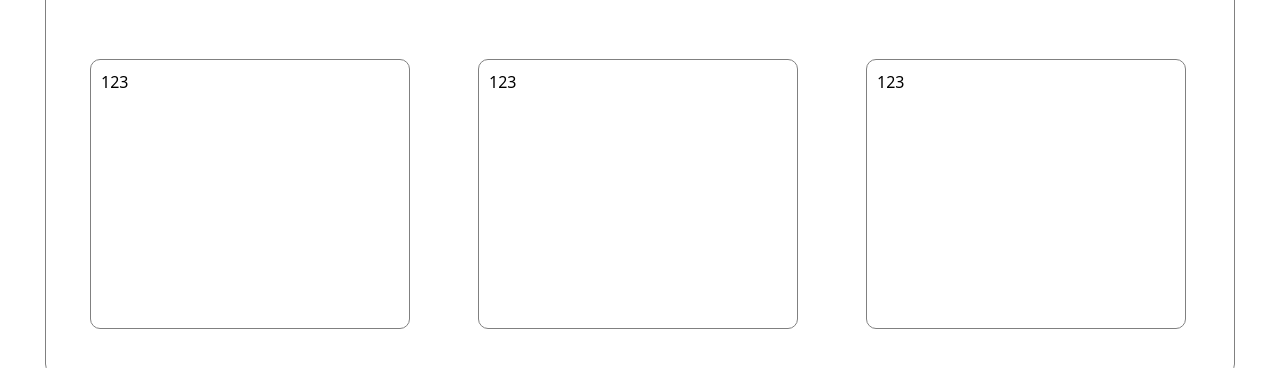
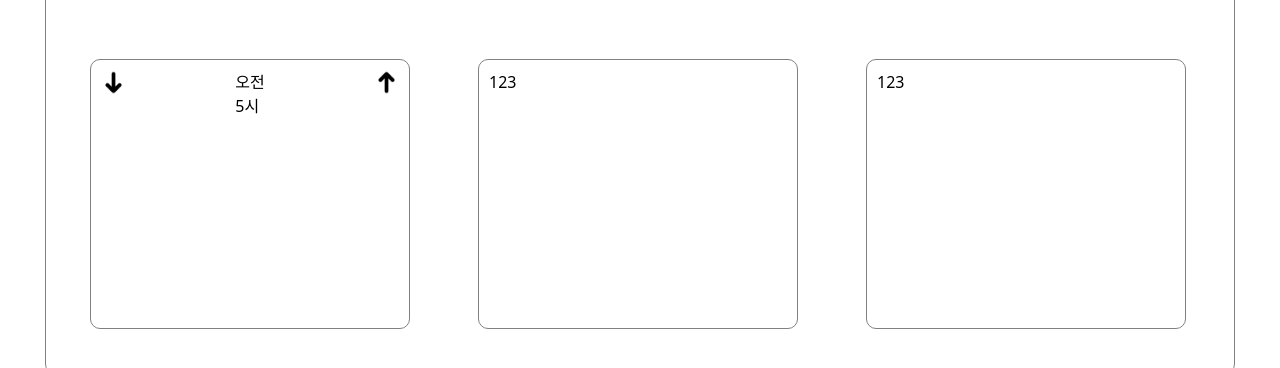
Before and after one commit to hong-bin95/CountingStar, a React (Create React App) app in the folder frontend/: page /detail in a window 1280 px wide. Shown: the part 1164-1532 px from the top of the page. Built offline with nearby package versions, Linux system fonts and the light colour scheme.

Commit message:
🚀 [S08P22A201-140] FE / 시간 컴포넌트 구현

```diff
--- a/frontend/src/components/DetailsDate.tsx
+++ b/frontend/src/components/DetailsDate.tsx
@@ -12,7 +12,7 @@ const DateContainer = styled.div`
 
 function DetailsDate() {
 
-    let today = new Date();
+    const [today, setToday] = useState<Date>(new Date());
     const [year, setYear] = useState<number>(today.getFullYear());
     const [month, setMonth] = useState<number>(today.getMonth() +1);
     const [date, setDate] = useState<number>(today.getDate());
@@ -21,6 +21,13 @@ function DetailsDate() {
         height : '25px',
         width : '25px',
     }
+
+    useEffect(() => {
+        const id =setInterval(() => {
+            setToday(new Date());
+        }, 1000);
+        return (() => clearInterval(id))
+    }, [])
 
     const moveUp = () => {
         if(month === 12 && date === 31){
--- a/frontend/src/components/DetailsHour.tsx
+++ b/frontend/src/components/DetailsHour.tsx
@@ -1,10 +1,60 @@
-import React from 'react';
+import React, {useState, useEffect} from 'react';
+import styled from 'styled-components';
+import UpBtn from '../assets/UpBtn.png';
+import DownBtn from '../assets/DownBtn.png';
+
+const DateContainer = styled.div`
+    height: 100%;
+    display: flex;
+    align-content: center;
+    justify-content: space-between;
+`;
 
 function DetailsHour() {
+
+    const [today, setToday] = useState<Date>(new Date());
+    const [hour, setHour] = useState<number>(today.getHours());
+    const [noon, setNoon] = useState<string>("오전");
+    useEffect(() => {
+        if(hour === 0) setHour(12);
+        else if(hour >= 12) {
+            setNoon("오후");
+            if(hour>12) setHour(hour - 12);
+        }
+    }, [])
+
+    const styled = {
+        height : '25px',
+        width : '25px',
+    }
+
+    const moveUp = () => {
+        if(hour === 12) {
+            setHour(1);
+            if(noon==="오전") setNoon("오후");
+            else setNoon("오전");
+        }
+        else setHour(hour + 1);
+    }
+    const moveDown = () => {
+        if(hour === 1) {
+            setHour(12);
+            if(noon==="오전") setNoon("오후");
+            else setNoon("오전");
+        }
+        else setHour(hour - 1);
+    }
+    const [wishHour, setWishHour] = useState<string>(`${noon}-${hour}`);
+    useEffect(() => {
+        setWishHour(`${noon}-${hour}`);
+    }, [noon, hour]);
+
     return (
-        <div>
-            123
-        </div>
+        <DateContainer>
+            <img style={styled} src={DownBtn} alt="do" onClick={moveDown}/>
+            <div> {noon} <br/> {hour}시 </div>
+            <img style={styled} src={UpBtn} alt="up" onClick={moveUp}/>
+        </DateContainer>
     );
 }
 
```
